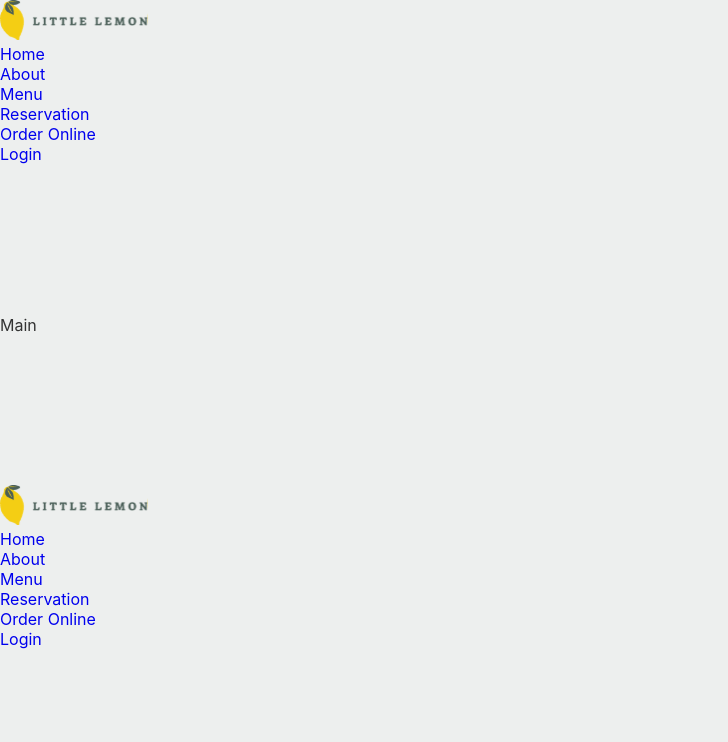
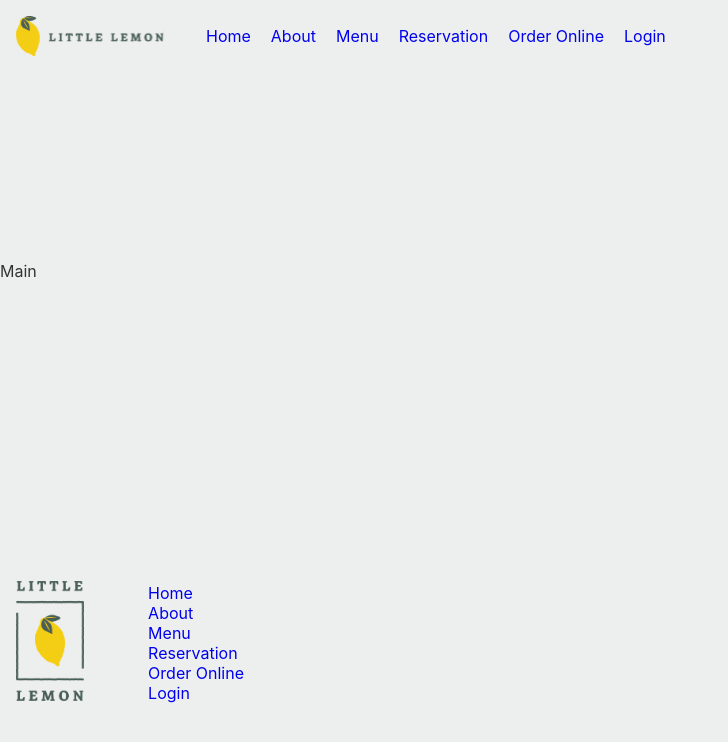
Before and after one commit to psurac/portfolio, a React (Create React App) app in the folder little-lemon_capstone/little-lemon/: page / in a window 1280 px wide. Shown: the top 742 px of the page, without its empty margins (0-728 px from the left). Built offline with nearby package versions, Linux system fonts and the light colour scheme.

Commit message:
Styled header and footer so far, added a new logo for footer.

```diff
--- a/little-lemon_capstone/little-lemon/src/App.css
+++ b/little-lemon_capstone/little-lemon/src/App.css
@@ -91,3 +91,47 @@
 .sec2 {
   background-color: #FBDABB;
 }
+
+header {
+  display: inline-flexbox;
+  flex-flow: column wrap;
+}
+
+.header_logo, .header_menu {
+  display: inline-flex;
+  flex-wrap: wrap;
+  margin: 1rem;
+  vertical-align: middle;
+}
+
+header nav ul {
+  display: flex;
+  flex-direction: row;
+  align-items: center;
+  text-decoration: none;
+}
+
+header nav ul li {
+  display: block;
+  list-style: none;
+  padding: 10px;
+  white-space: nowrap;
+}
+
+footer {
+  display: flex;
+  flex-flow: row;
+  align-items: center;
+  margin: 1rem 0 0 1rem
+}
+
+footer nav ul {
+  display: flex;
+  flex-direction: column;
+  text-decoration: none;
+  list-style: none;
+}
+
+footer > div {
+  margin-right: 4rem;
+}
--- a/little-lemon_capstone/little-lemon/src/App.js
+++ b/little-lemon_capstone/little-lemon/src/App.js
@@ -6,9 +6,9 @@ import Footer from './Footer';
 function App() {
   return (
     <div className="App">
-      <Header />
-      <Main />
-      <Footer />
+      <Header className='Header' />
+      <Main className='Main' />
+      <Footer className='Footer' />
     </div>
   );
 }
--- a/little-lemon_capstone/little-lemon/src/Footer.js
+++ b/little-lemon_capstone/little-lemon/src/Footer.js
@@ -1,13 +1,13 @@
-import Logo from './Logo.svg';
+import Logo from './pictures/logo_big.png';
 import Nav from './Nav.js';
 
 function Footer() {
     return (
         <footer>
-            <div className="logo">
-                <img src={Logo} alt="Little Lemon Logo" />
+            <div className="footer_logo">
+                <img src={Logo} alt="Little Lemon Logo" height="120" />
             </div>
-            <div className="footer">
+            <div className="footer_menu">
                 <Nav />
             </div>
         </footer>
--- a/little-lemon_capstone/little-lemon/src/Header.js
+++ b/little-lemon_capstone/little-lemon/src/Header.js
@@ -4,13 +4,11 @@ import Nav from './Nav.js';
 function Header() {
     return (
         <header>
-            <div className="header">
-                <div className="header__logo">
-                    <img src={Logo} alt="Little Lemon Logo" />
-                </div>
-                <div className="header__menu">
-                    <Nav />
-                </div>
+            <div className="header_logo">
+                <img src={Logo} alt="Little Lemon Logo" />
+            </div>
+            <div className="header_menu">
+                <Nav />
             </div>
         </header>
     );
```
Also changed, not shown: little-lemon_capstone/little-lemon/src/pictures/logo_big.png (added).
